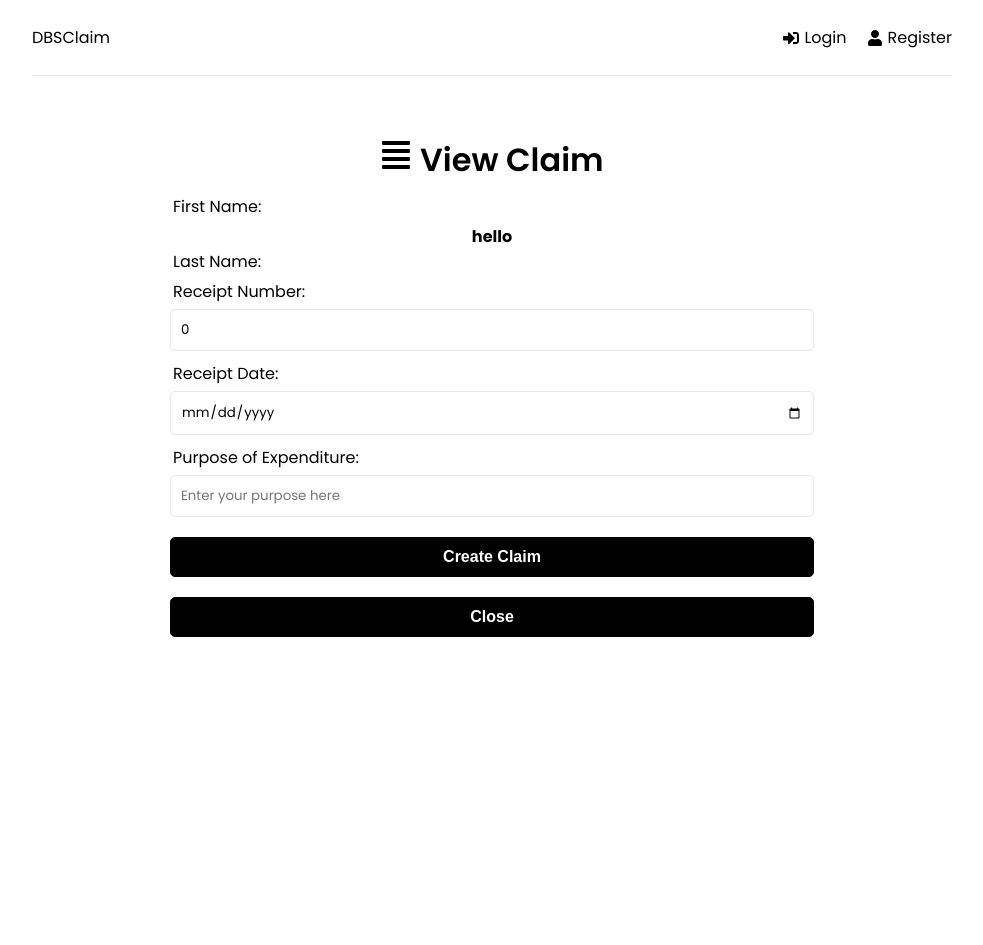
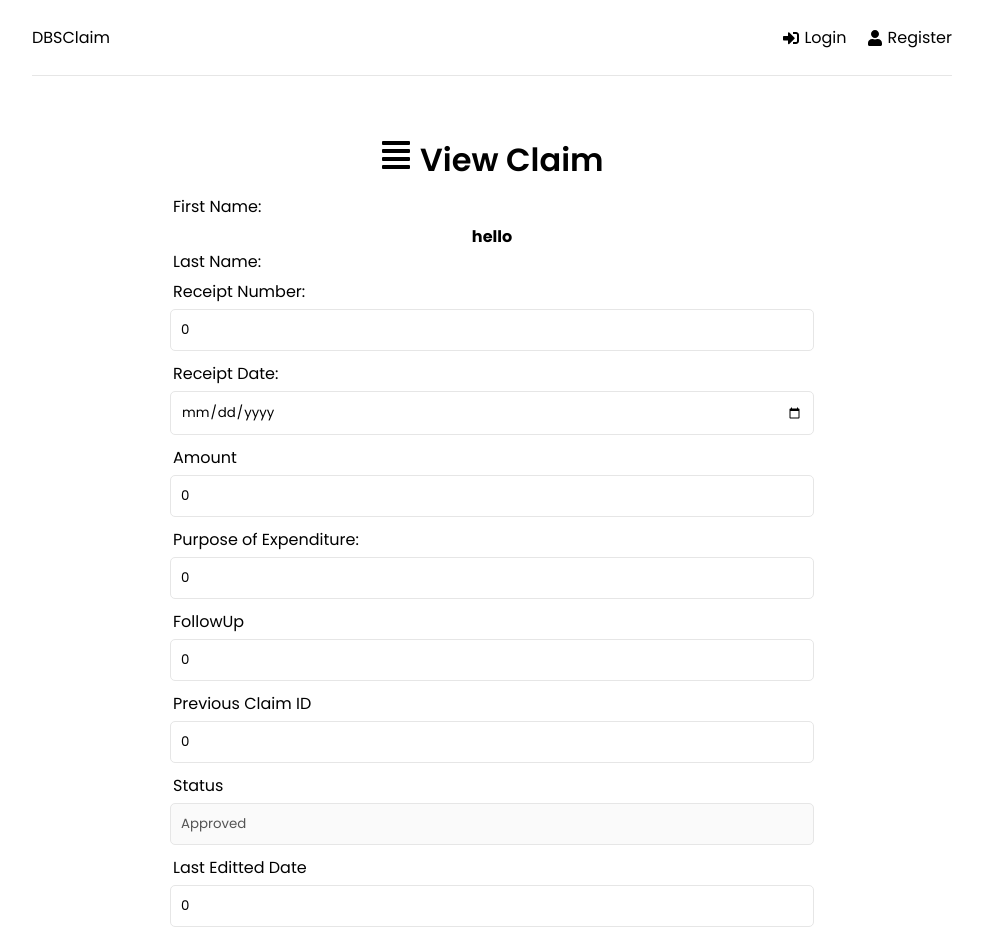
Before and after one commit to thunderbread5/TT2_10, a React (Create React App) app in the folder frontend/: page /viewclaim in a window 1280 px wide. Shown: the top 945 px of the page, without its empty margins (148-1131 px from the left). Before the commit the page ends 800 px from the top, so only its background shows below. Built offline with nearby package versions, Linux system fonts and the light colour scheme.

Commit message:
View Claims from accounts to Last Edit claim date

```diff
--- a/frontend/src/pages/View.jsx
+++ b/frontend/src/pages/View.jsx
@@ -29,13 +29,60 @@ function ViewClaim() {
             id="date"
             name="date"
           ></input>
+          <label htmlFor="Amount"> Amount </label>
+          <input
+            type="int"
+            id="purpose"
+            name="purpose"
+            value={0}
+            disabled={""} //for view function
+          ></input>
           <label htmlFor="purpose">Purpose of Expenditure: </label>
           <input
             type="text"
             placeholder="Enter your purpose here"
             id="purpose"
             name="purpose"
+            value={0}
+            disabled={""} //for view function
           ></input>
+          <label htmlFor="followup">FollowUp </label>
+          <input
+            type="text"
+            placeholder="Follow Up"
+            id="followup"
+            name="followup"
+            value={0}
+            disabled={""} //for view function
+          ></input>
+          <label htmlFor="PreviousClaimId">Previous Claim ID </label>
+          <input
+            type="text"
+            placeholder="PreviousClaimId"
+            id="PreviousClaimId"
+            name="PreviousClaimId"
+            value={0}
+            disabled={""} //for view function
+          ></input>
+          <label htmlFor="Status">Status </label>
+          <input
+            type="text"
+            placeholder="Status"
+            id="status"
+            name="status"
+            value={'Approved'}
+            disabled={"Approved"} //for view function
+          ></input>
+          <label htmlFor="LastEditClaimDate">Last Editted Date </label>
+          <input
+            type="text"
+            placeholder="Status"
+            id="status"
+            name="status"
+            value={'0'}
+            disabled={""} //for view function
+          ></input>
+
         </div>
         <button onClick={""} className="btn btn-block">
           Create Claim
```
